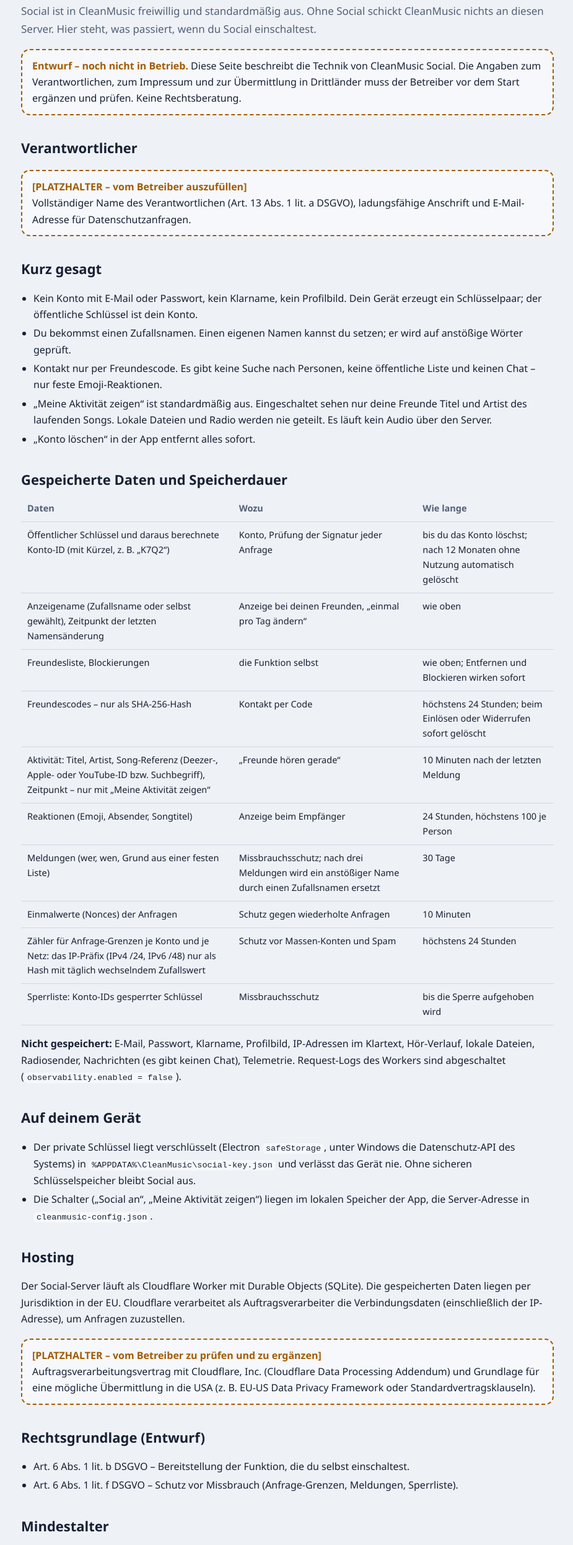
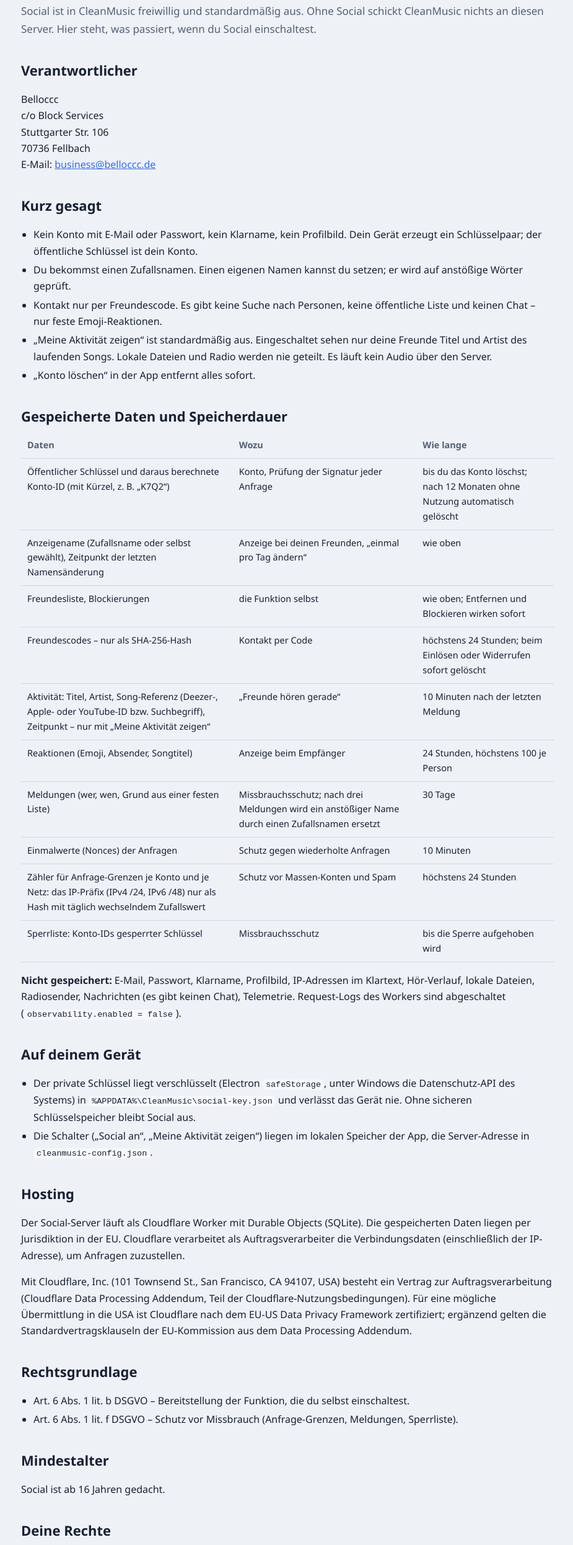
Before and after one commit to BellocccYT/cleanmusic, a browser extension: page site/privacy/social/index.html in a window 1280 px wide. Shown: the part 195-2687 px from the top of the page at 62% size, without its empty margins (176-1101 px from the left). Drawn offline with Linux system fonts and the light colour scheme.

Commit message:
Social: Datenschutzseite mit Betreiberangaben
site/privacy/social/: Verantwortlicher und Impressum mit den vom Betreiber
vorgegebenen Angaben (Belloccc, c/o-Anschrift, business@belloccc.de), Cloudflare
als Auftragsverarbeiter (Data Processing Addendum, EU-US Data Privacy Framework,
Standardvertragsklauseln), Mindestalter 16. Entwurfs-Hinweis entfernt.

Co-Authored-By: Claude Opus 5.5 <noreply@anthropic.com>

```diff
--- a/site/privacy/social/index.html
+++ b/site/privacy/social/index.html
@@ -31,7 +31,7 @@
     h2 { margin: 34px 0 8px; font-size: 22px; }
     .lead { color: var(--muted); font-size: 17px; margin: 0; }
     .draft, .placeholder { border: 2px dashed var(--warn); border-radius: 14px; padding: 12px 16px; margin: 18px 0; background: var(--panel2); }
-    .draft strong, .placeholder strong { color: var(--warn); }
+    .draft strong, .placeholder strong, .placeholder-inline { color: var(--warn); font-weight: 700; }
     .table { width: 100%; overflow-x: auto; }
     table { width: 100%; border-collapse: collapse; font-size: 14.5px; min-width: 560px; }
     th, td { text-align: left; vertical-align: top; padding: 9px 10px; border-bottom: 1px solid var(--border); }
@@ -49,11 +49,14 @@
     <h1>Was der Social-Server speichert</h1>
     <p class="lead">Social ist in CleanMusic freiwillig und standardmäßig aus. Ohne Social schickt CleanMusic nichts an diesen Server. Hier steht, was passiert, wenn du Social einschaltest.</p>
 
-    <div class="draft"><strong>Entwurf – noch nicht in Betrieb.</strong> Diese Seite beschreibt die Technik von CleanMusic Social. Die Angaben zum Verantwortlichen, zum Impressum und zur Übermittlung in Drittländer muss der Betreiber vor dem Start ergänzen und prüfen. Keine Rechtsberatung.</div>
-
     <h2>Verantwortlicher</h2>
-    <div class="placeholder"><strong>[PLATZHALTER – vom Betreiber auszufüllen]</strong><br />
-      Vollständiger Name des Verantwortlichen (Art. 13 Abs. 1 lit. a DSGVO), ladungsfähige Anschrift und E-Mail-Adresse für Datenschutzanfragen.</div>
+    <p>
+      Belloccc<br />
+      c/o Block Services<br />
+      Stuttgarter Str. 106<br />
+      70736 Fellbach<br />
+      E-Mail: <a href="mailto:business@belloccc.de">business@belloccc.de</a>
+    </p>
 
     <h2>Kurz gesagt</h2>
     <ul>
@@ -90,24 +93,28 @@
 
     <h2>Hosting</h2>
     <p>Der Social-Server läuft als Cloudflare Worker mit Durable Objects (SQLite). Die gespeicherten Daten liegen per Jurisdiktion in der EU. Cloudflare verarbeitet als Auftragsverarbeiter die Verbindungsdaten (einschließlich der IP-Adresse), um Anfragen zuzustellen.</p>
-    <div class="placeholder"><strong>[PLATZHALTER – vom Betreiber zu prüfen und zu ergänzen]</strong><br />
-      Auftragsverarbeitungsvertrag mit Cloudflare, Inc. (Cloudflare Data Processing Addendum) und Grundlage für eine mögliche Übermittlung in die USA (z. B. EU-US Data Privacy Framework oder Standardvertragsklauseln).</div>
+    <p>Mit Cloudflare, Inc. (101 Townsend St., San Francisco, CA 94107, USA) besteht ein Vertrag zur Auftragsverarbeitung (Cloudflare Data Processing Addendum, Teil der Cloudflare-Nutzungsbedingungen). Für eine mögliche Übermittlung in die USA ist Cloudflare nach dem EU-US Data Privacy Framework zertifiziert; ergänzend gelten die Standardvertragsklauseln der EU-Kommission aus dem Data Processing Addendum.</p>
 
-    <h2>Rechtsgrundlage (Entwurf)</h2>
+    <h2>Rechtsgrundlage</h2>
     <ul>
       <li>Art. 6 Abs. 1 lit. b DSGVO – Bereitstellung der Funktion, die du selbst einschaltest.</li>
       <li>Art. 6 Abs. 1 lit. f DSGVO – Schutz vor Missbrauch (Anfrage-Grenzen, Meldungen, Sperrliste).</li>
     </ul>
 
     <h2>Mindestalter</h2>
-    <p>Social ist ab 16 Jahren gedacht. <span class="muted">[vom Betreiber zu bestätigen]</span></p>
+    <p>Social ist ab 16 Jahren gedacht.</p>
 
     <h2>Deine Rechte</h2>
     <p>Du hast das Recht auf Auskunft, Berichtigung, Löschung, Einschränkung der Verarbeitung, Widerspruch und Datenübertragbarkeit (Art. 15–21 DSGVO) sowie auf Beschwerde bei einer Datenschutz-Aufsichtsbehörde (Art. 77 DSGVO). Löschen kannst du jederzeit selbst: <em>Freunde → Konto → Konto löschen</em>. Weil es keine E-Mail und keinen Namen gibt, kann der Betreiber dich nur über die Konto-ID zuordnen, die du in der App siehst.</p>
 
     <h2>Impressum</h2>
-    <div class="placeholder"><strong>[PLATZHALTER – vom Betreiber auszufüllen]</strong><br />
-      Angaben nach § 5 DDG (u. a. Vor- und Nachname, ladungsfähige Anschrift, E-Mail).</div>
+    <p>
+      Belloccc<br />
+      c/o Block Services<br />
+      Stuttgarter Str. 106<br />
+      70736 Fellbach<br />
+      E-Mail: <a href="mailto:business@belloccc.de">business@belloccc.de</a>
+    </p>
 
     <p class="muted">Stand: 25.11.2026 · Technische Details: <code>server/social/</code> im Repository.</p>
   </main>
```
Also changed, not shown: AGENTS.md (+1 -1 lines), docs/PLAN-SOCIAL.md (+1 -1 lines), README.md.
